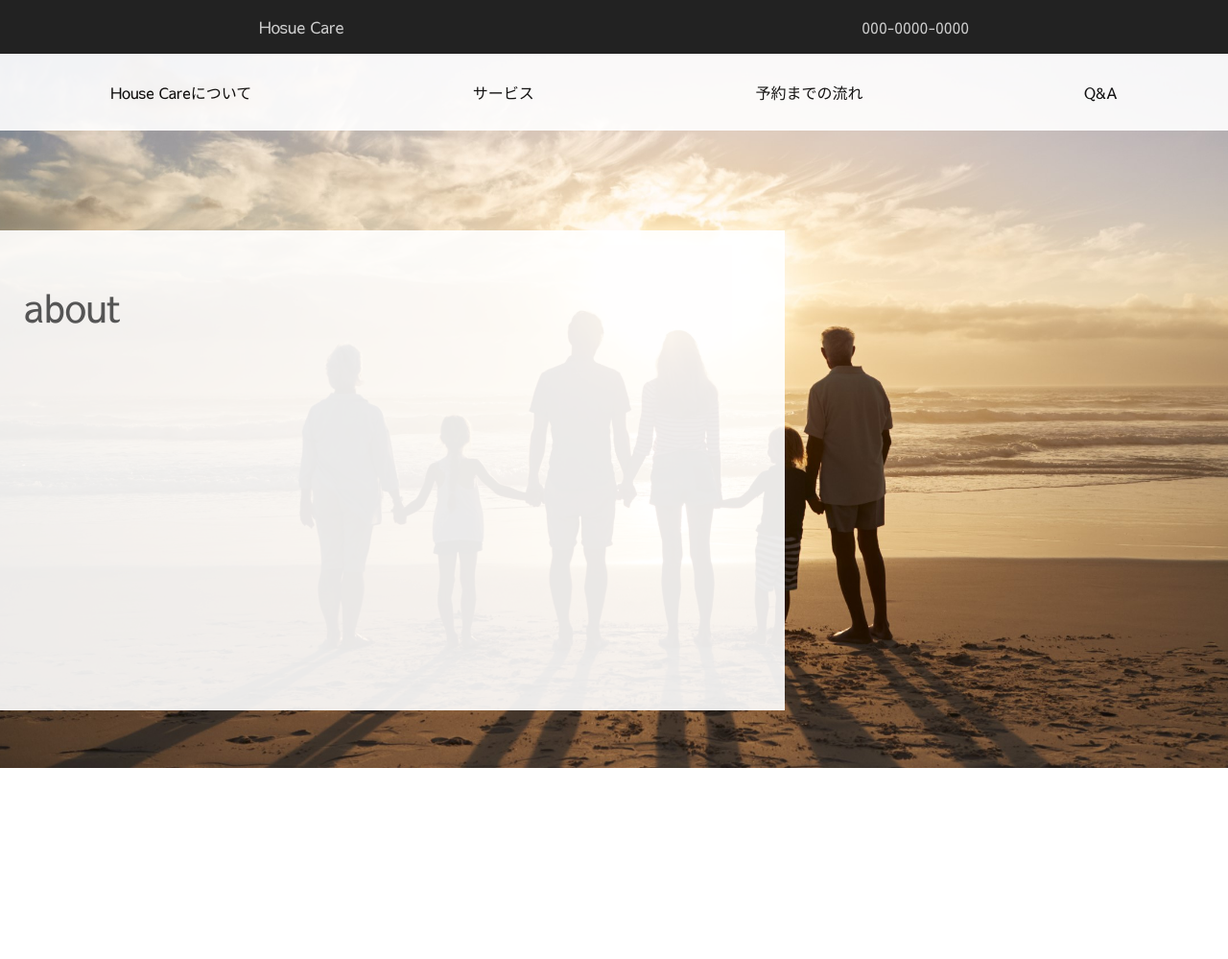
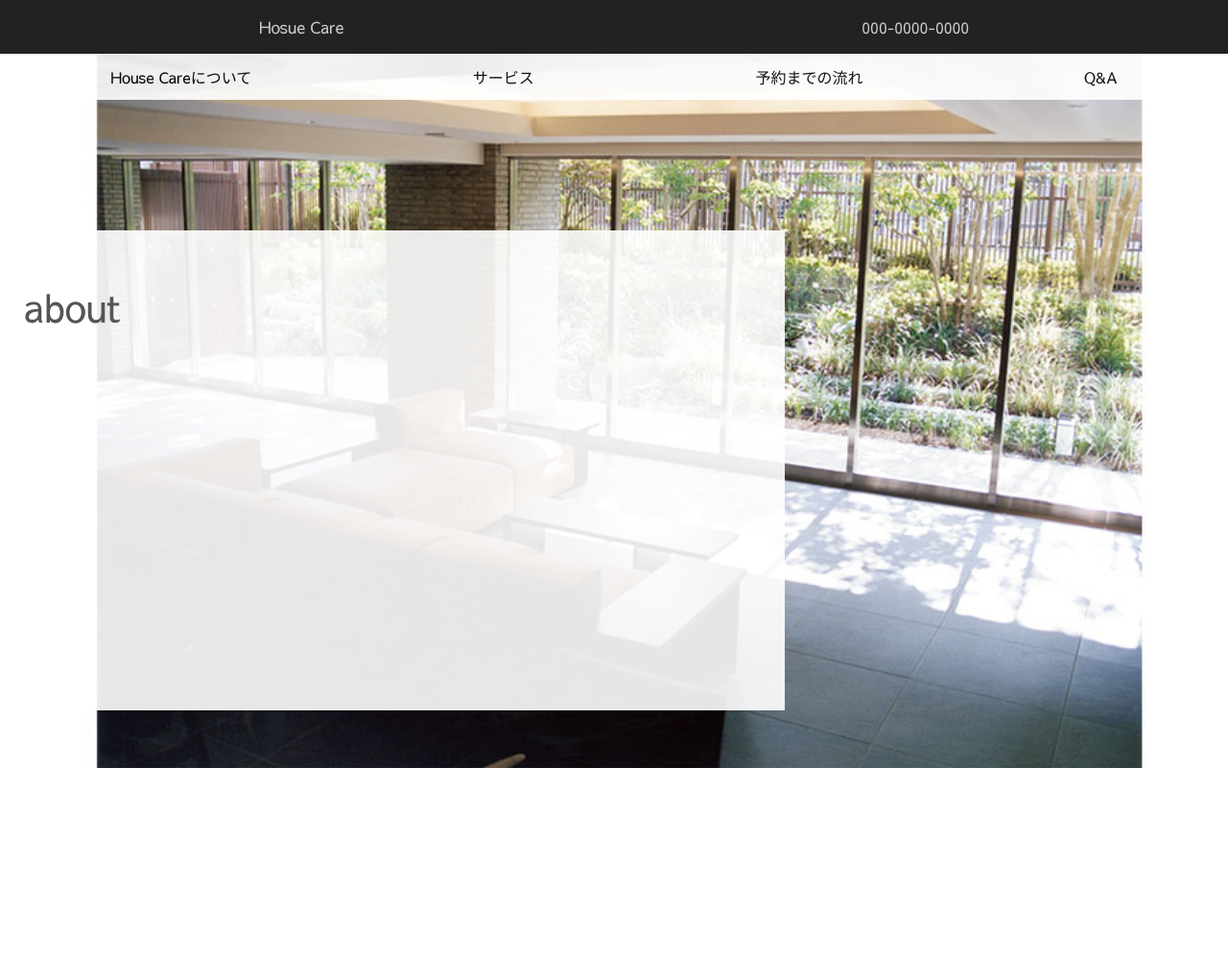
Before and after one commit to blueletter123456789/test, a PHP site: page /github/design/house_cleaning2/index.html in a window 1280 px wide; the page is wider, and only the part inside the window is pictured. Shown: the top 999 px of that part at 96% size. Run offline with PHP 8.4, Linux system fonts and the light colour scheme.

Commit message:
【修正】backgroundの画像を模索中

```diff
--- a/design/house_cleaning2/CSS/style.css
+++ b/design/house_cleaning2/CSS/style.css
@@ -41,7 +41,7 @@
 /*ヘッダーメニュー*/
 .header_menu{
 	width: 100vw;
-	height: 10vh;
+	height: 6vh;
 	background-color: #ffffff;
 	opacity: 0.9;
 	z-index: 500;
@@ -93,11 +93,11 @@
 }
 
 #image3{
-	background-image: url("http://localhost/github/design/house_cleaning2/IMG/shutterstock_215522980-e1470709899253.jpg");
+	background-image: url("http://localhost/github/design/house_cleaning2/IMG/30.jpg");
 }
 
 #image4{
-	background-image: url("http://localhost/github/design/house_cleaning2/IMG/family-advocacy-program-1.jpg");
+	background-image: url("http://localhost/github/design/house_cleaning2/IMG/46.jpg");
 }
 
 
```
Also changed, not shown: design/house_cleaning2/IMG/30.jpg (added), design/house_cleaning2/IMG/46.jpg (added).
